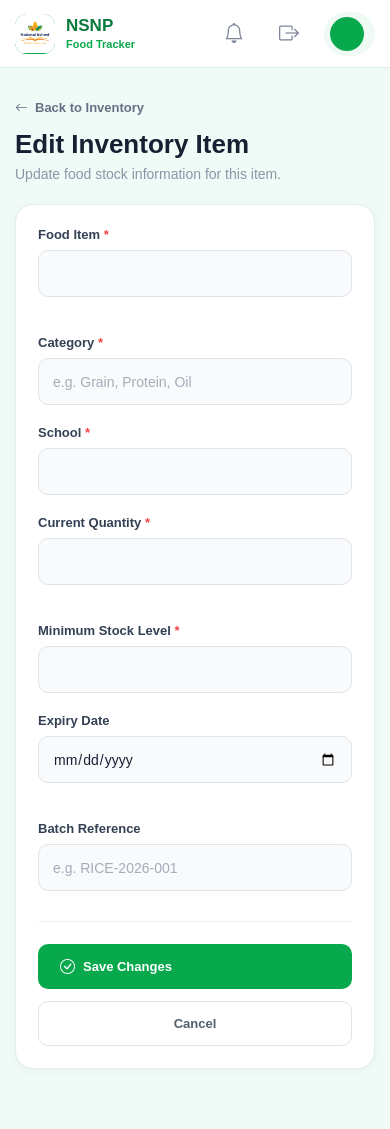
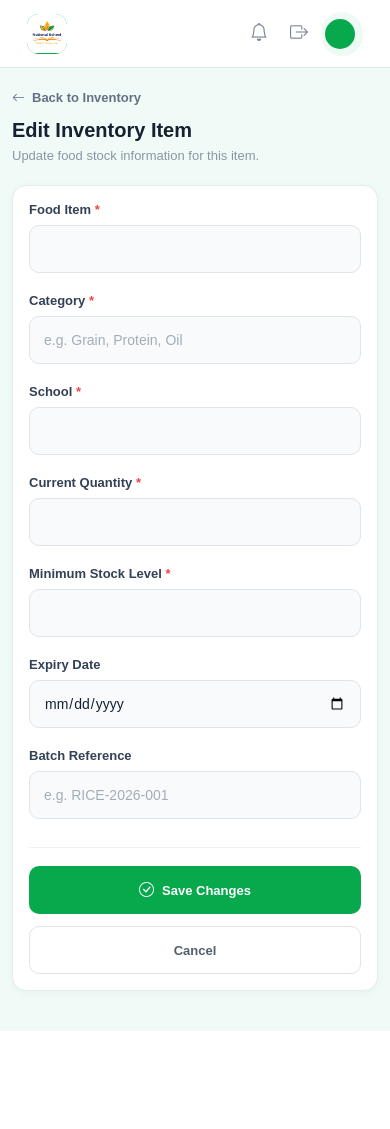
Before and after one commit to Karabo-mokena/nsnp-food-tracking, a Django app: template projectApp/templates/projectApp/edit_inventory.html in a window 390 px wide. After the commit the page ends 1031 px from the top, so only its background shows below. Run offline with Django 5.2, Linux system fonts and the light colour scheme; the template is opened without the code that fills it, so the values that code supplies are empty.

Commit message:
Enhance responsive styles for mobile devices

```diff
--- a/projectApp/static/css/edit_inventory.css
+++ b/projectApp/static/css/edit_inventory.css
@@ -428,7 +428,6 @@ button, input {
     .profile-name {
         display: none;
     }
-
 }
 
 @media (max-width: 900px) {
@@ -448,43 +447,161 @@ button, input {
     .nav-item i {
         font-size: 18px;
     }
-
 }
 
+/* Tablet & small phone */
 @media (max-width: 700px) {
+
+    body {
+        font-size: 16px;
+    }
 
     .top-header {
         height: 68px;
     }
 
+    .nav-container {
+        padding: 0 12px;
+        gap: 8px;
+    }
+
     .brand {
         width: auto;
         flex: 1;
+        min-width: 0;
     }
 
+    /* Keep nav visible and scrollable on mobile */
     .main-nav {
+        display: flex;
+        justify-content: flex-start;
+        gap: 4px;
+        overflow-x: auto;
+        -webkit-overflow-scrolling: touch;
+        scrollbar-width: none;
+        flex: 1;
+        min-width: 0;
+    }
+
+    .main-nav::-webkit-scrollbar {
         display: none;
+    }
+
+    .nav-item {
+        padding: 0 10px;
+        min-height: 38px;
+        flex-shrink: 0;
+    }
+
+    .nav-item span {
+        display: inline;
+        font-size: 12px;
+    }
+
+    .nav-item i {
+        font-size: 16px;
     }
 
     .header-actions {
         width: auto;
+        gap: 4px;
+        margin-left: auto;
+        flex-shrink: 0;
+    }
+
+    .header-bell,
+    .header-logout {
+        width: 36px;
+        height: 36px;
+        font-size: 18px;
+    }
+
+    .profile-menu {
+        padding: 4px 8px 4px 4px;
+        gap: 6px;
+    }
+
+    .profile-circle {
+        width: 30px;
+        height: 30px;
+        font-size: 11px;
+    }
+
+    .page {
+        width: calc(100% - 24px);
+        margin: 20px auto 40px;
+    }
+
+    .page-header h1 {
+        font-size: 22px;
+    }
+
+    .page-header p {
+        font-size: 13px;
     }
 
     .form-row {
         grid-template-columns: 1fr;
+        gap: 0;
     }
 
     .form-card {
-        padding: 22px;
+        padding: 20px;
+        border-radius: 14px;
+    }
+
+    .form-group input {
+        height: 50px;
+        font-size: 15px;
     }
 
     .form-actions {
         flex-direction: column-reverse;
+        padding-top: 18px;
+        margin-top: 8px;
     }
 
     .cancel-button,
     .save-button {
         width: 100%;
+        height: 50px;
+        justify-content: center;
+        font-size: 14px;
     }
 
+    .error-message {
+        padding: 11px 14px;
+        font-size: 12.5px;
+    }
 }
+
+/* Ultra-small phones (320–400px) */
+@media (max-width: 400px) {
+
+    .nav-item span {
+        display: none;
+    }
+
+    .brand-text {
+        display: none;
+    }
+
+    .page-header h1 {
+        font-size: 20px;
+    }
+
+    .form-card {
+        padding: 16px;
+    }
+
+    .form-group input {
+        height: 48px;
+        font-size: 14px;
+    }
+
+    .cancel-button,
+    .save-button {
+        height: 48px;
+        font-size: 13px;
+    }
+}
```
